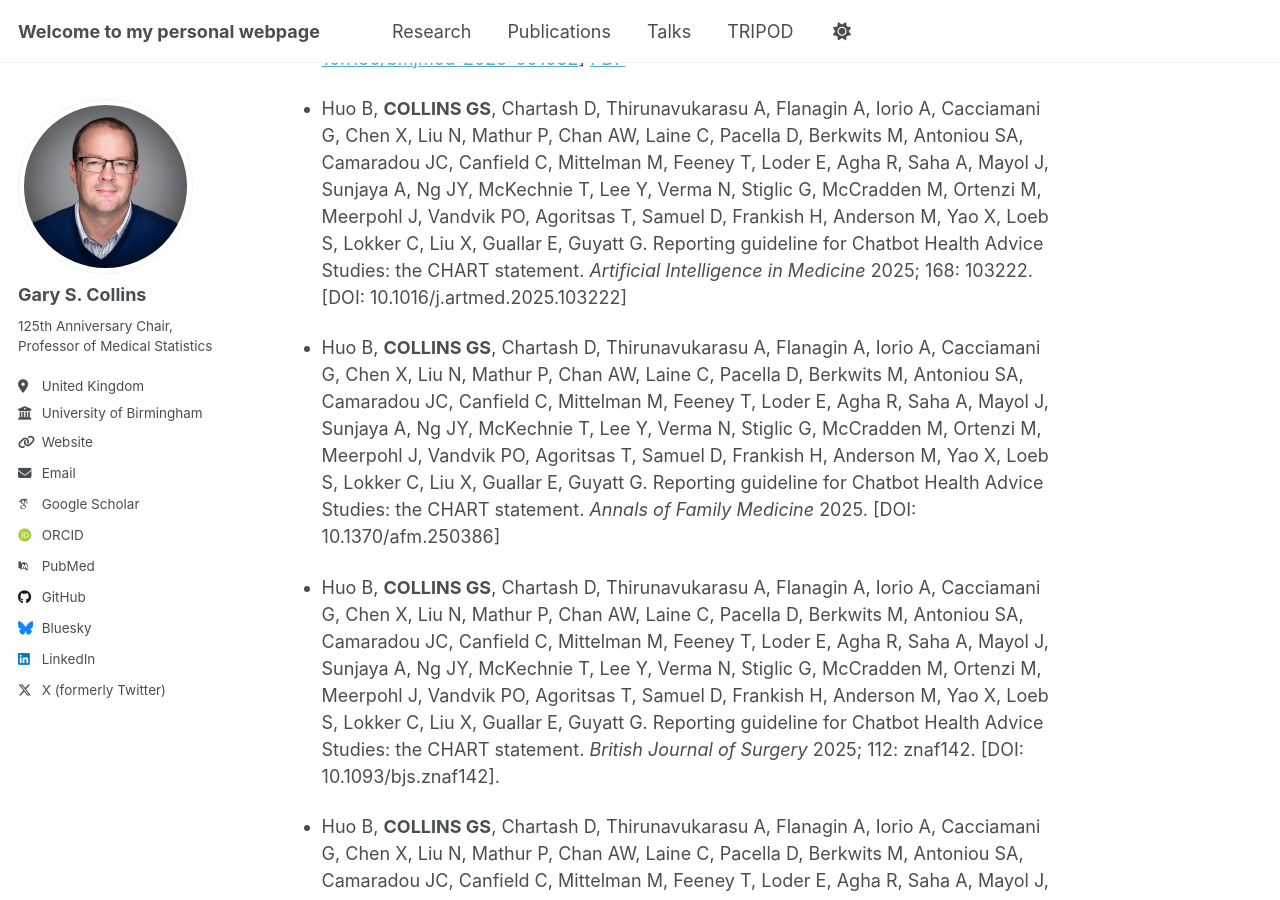
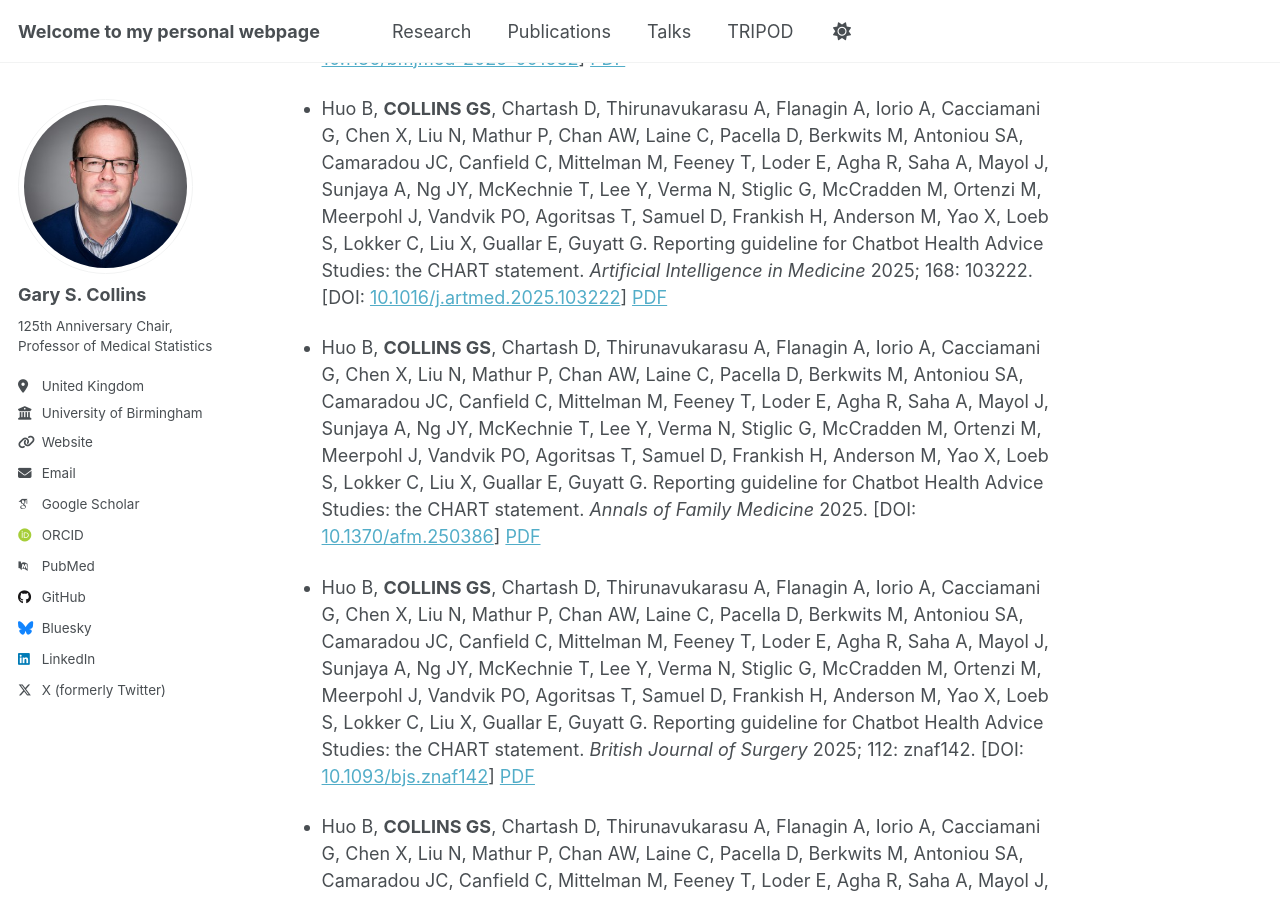
Before and after one commit to gscollins1973/gscollins1973.github.io, a Jekyll site: the page built from _pages/publications.html, in a window 1280 px wide and 900 px high, scrolled down 1601 px. Built offline with Jekyll 4.4.1, drawn with Linux system fonts in a browser that asks for light colours; some web fonts are replaced; a script that is not in the unit is left out.

Commit message:
Update publications.html

```diff
--- a/_pages/publications.html
+++ b/_pages/publications.html
@@ -17,9 +17,9 @@ See my <a href="https://scholar.google.co.uk/citations?hl=en&tzom=-60&user=cVKF8
 <li><p>Ma J, MacCarthy A, Kirtley S, Logullo P, Dhiman P, <strong>COLLINS GS</strong>. Peer review of prediction model studies in oncology needs improvement: A systematic review of open peer review reports from BMC journals. <i>Journal of Clinical Epidemiology</i> 2025; 188: 111967 [DOI: <a href="https://www.sciencedirect.com/science/article/pii/S0895435625003002">11016/j.jclinepi.2025.111967</a>] <a href="https://www.sciencedirect.com/science/article/pii/S0895435625003002/pdfft?md5=0ecde7f0ebb2bf9f147257a2bcf9a1bf&pid=1-s2.0-S0895435625003002-main.pdf">PDF</a> </p></li>
 <li><p>Sekula P, Steinbrenner I, Schultheiss UT, Valveny N, Rebora P, Halabi S, Cadarette SM, Riley RD, <strong>COLLINS GS</strong>, Sauerbrei WF, Gail MH. Design aspects for prognostic factor studies. <i>BMJ Open</i> 2025; 15: e095065. [DOI: <a href="https://bmjopen.bmj.com/content/15/8/e095065">10.1136/bmjopen-2024-095065</a>] <a href="https://bmjopen.bmj.com/content/bmjopen/15/8/e095065.full.pdf">PDF</a> </p></li>
 <li><p>Huo B, <strong>COLLINS GS</strong>, Chartash D, Thirunavukarasu A, Flanagin A, Iorio A, Cacciamani G, Chen X, Liu N, Mathur P, Chan AW, Laine C, Pacella D, Berkwits M, Antoniou SA, Camaradou JC, Canfield C, Mittelman M, Feeney T, Loder E, Agha R, Saha A, Mayol J, Sunjaya A, Ng JY, McKechnie T, Lee Y, Verma N, Stiglic G, McCradden M, Ortenzi M, Meerpohl J, Vandvik PO, Agoritsas T, Samuel D, Frankish H, Anderson M, Yao X, Loeb S, Lokker C, Liu X, Guallar E, Guyatt G. Reporting guideline for Chatbot Health Advice Studies: the CHART statement. <i>BMJ Medicine</i> 2025; 4: e001632. [DOI: <a href="https://bmjmedicine.bmj.com/content/4/1/e001632">10.1136/bmjmed-2025-001632</a>] <a href="https://bmjmedicine.bmj.com/content/bmjmed/4/1/e001632.full.pdf">PDF</a> </p></li>
-<li><p>Huo B, <strong>COLLINS GS</strong>, Chartash D, Thirunavukarasu A, Flanagin A, Iorio A, Cacciamani G, Chen X, Liu N, Mathur P, Chan AW, Laine C, Pacella D, Berkwits M, Antoniou SA, Camaradou JC, Canfield C, Mittelman M, Feeney T, Loder E, Agha R, Saha A, Mayol J, Sunjaya A, Ng JY, McKechnie T, Lee Y, Verma N, Stiglic G, McCradden M, Ortenzi M, Meerpohl J, Vandvik PO, Agoritsas T, Samuel D, Frankish H, Anderson M, Yao X, Loeb S, Lokker C, Liu X, Guallar E, Guyatt G. Reporting guideline for Chatbot Health Advice Studies: the CHART statement. <i>Artificial Intelligence in Medicine</i> 2025; 168: 103222. [DOI: 10.1016/j.artmed.2025.103222]</p></li>
-<li><p>Huo B, <strong>COLLINS GS</strong>, Chartash D, Thirunavukarasu A, Flanagin A, Iorio A, Cacciamani G, Chen X, Liu N, Mathur P, Chan AW, Laine C, Pacella D, Berkwits M, Antoniou SA, Camaradou JC, Canfield C, Mittelman M, Feeney T, Loder E, Agha R, Saha A, Mayol J, Sunjaya A, Ng JY, McKechnie T, Lee Y, Verma N, Stiglic G, McCradden M, Ortenzi M, Meerpohl J, Vandvik PO, Agoritsas T, Samuel D, Frankish H, Anderson M, Yao X, Loeb S, Lokker C, Liu X, Guallar E, Guyatt G. Reporting guideline for Chatbot Health Advice Studies: the CHART statement. <i>Annals of Family Medicine</i> 2025. [DOI: 10.1370/afm.250386]</p></li>
-<li><p>Huo B, <strong>COLLINS GS</strong>, Chartash D, Thirunavukarasu A, Flanagin A, Iorio A, Cacciamani G, Chen X, Liu N, Mathur P, Chan AW, Laine C, Pacella D, Berkwits M, Antoniou SA, Camaradou JC, Canfield C, Mittelman M, Feeney T, Loder E, Agha R, Saha A, Mayol J, Sunjaya A, Ng JY, McKechnie T, Lee Y, Verma N, Stiglic G, McCradden M, Ortenzi M, Meerpohl J, Vandvik PO, Agoritsas T, Samuel D, Frankish H, Anderson M, Yao X, Loeb S, Lokker C, Liu X, Guallar E, Guyatt G. Reporting guideline for Chatbot Health Advice Studies: the CHART statement. <i>British Journal of Surgery</i> 2025; 112: znaf142. [DOI: 10.1093/bjs.znaf142].</p></li>
+<li><p>Huo B, <strong>COLLINS GS</strong>, Chartash D, Thirunavukarasu A, Flanagin A, Iorio A, Cacciamani G, Chen X, Liu N, Mathur P, Chan AW, Laine C, Pacella D, Berkwits M, Antoniou SA, Camaradou JC, Canfield C, Mittelman M, Feeney T, Loder E, Agha R, Saha A, Mayol J, Sunjaya A, Ng JY, McKechnie T, Lee Y, Verma N, Stiglic G, McCradden M, Ortenzi M, Meerpohl J, Vandvik PO, Agoritsas T, Samuel D, Frankish H, Anderson M, Yao X, Loeb S, Lokker C, Liu X, Guallar E, Guyatt G. Reporting guideline for Chatbot Health Advice Studies: the CHART statement. <i>Artificial Intelligence in Medicine</i> 2025; 168: 103222. [DOI: <a href="https://www.sciencedirect.com/science/article/pii/S0933365725001575">10.1016/j.artmed.2025.103222</a>] <a href="https://www.sciencedirect.com/science/article/pii/S0933365725001575/pdfft?md5=973ff5aea790288b224ff686366ddc40&pid=1-s2.0-S0933365725001575-main.pdf">PDF</a> </p></li>
+<li><p>Huo B, <strong>COLLINS GS</strong>, Chartash D, Thirunavukarasu A, Flanagin A, Iorio A, Cacciamani G, Chen X, Liu N, Mathur P, Chan AW, Laine C, Pacella D, Berkwits M, Antoniou SA, Camaradou JC, Canfield C, Mittelman M, Feeney T, Loder E, Agha R, Saha A, Mayol J, Sunjaya A, Ng JY, McKechnie T, Lee Y, Verma N, Stiglic G, McCradden M, Ortenzi M, Meerpohl J, Vandvik PO, Agoritsas T, Samuel D, Frankish H, Anderson M, Yao X, Loeb S, Lokker C, Liu X, Guallar E, Guyatt G. Reporting guideline for Chatbot Health Advice Studies: the CHART statement. <i>Annals of Family Medicine</i> 2025. [DOI: <a href="https://www.annfammed.org/content/early/2025/07/29/afm.250386">10.1370/afm.250386</a>] <a href="https://www.annfammed.org/content/annalsfm/early/2025/07/29/afm.250386.full.pdf">PDF</a> </p></li>
+<li><p>Huo B, <strong>COLLINS GS</strong>, Chartash D, Thirunavukarasu A, Flanagin A, Iorio A, Cacciamani G, Chen X, Liu N, Mathur P, Chan AW, Laine C, Pacella D, Berkwits M, Antoniou SA, Camaradou JC, Canfield C, Mittelman M, Feeney T, Loder E, Agha R, Saha A, Mayol J, Sunjaya A, Ng JY, McKechnie T, Lee Y, Verma N, Stiglic G, McCradden M, Ortenzi M, Meerpohl J, Vandvik PO, Agoritsas T, Samuel D, Frankish H, Anderson M, Yao X, Loeb S, Lokker C, Liu X, Guallar E, Guyatt G. Reporting guideline for Chatbot Health Advice Studies: the CHART statement. <i>British Journal of Surgery</i> 2025; 112: znaf142. [DOI: <a href="https://academic.oup.com/bjs/article/112/8/znaf142/8220472">10.1093/bjs.znaf142</a>] <a href="https://academic.oup.com/bjs/article-pdf/112/8/znaf142/63903789/znaf142.pdf">PDF</a> </p></li>
 <li><p>Huo B, <strong>COLLINS GS</strong>, Chartash D, Thirunavukarasu A, Flanagin A, Iorio A, Cacciamani G, Chen X, Liu N, Mathur P, Chan AW, Laine C, Pacella D, Berkwits M, Antoniou SA, Camaradou JC, Canfield C, Mittelman M, Feeney T, Loder E, Agha R, Saha A, Mayol J, Sunjaya A, Ng JY, McKechnie T, Lee Y, Verma N, Stiglic G, McCradden M, Ortenzi M, Meerpohl J, Vandvik PO, Agoritsas T, Samuel D, Frankish H, Anderson M, Yao X, Loeb S, Lokker C, Liu X, Guallar E, Guyatt G. Reporting guideline for Chatbot Health Advice Studies: the CHART statement. <i>JAMA Network Open</i> 2025; 8: e2530220. [DOI: 10.1001/jamanetworkopen.2025.30220]</p></li>
 <li><p>Huo B, <strong>COLLINS GS</strong>, Chartash D, Thirunavukarasu A, Flanagin A, Iorio A, Cacciamani G, Chen X, Liu N, Mathur P, Chan AW, Laine C, Pacella D, Berkwits M, Antoniou SA, Camaradou JC, Canfield C, Mittelman M, Feeney T, Loder E, Agha R, Saha A, Mayol J, Sunjaya A, Ng JY, McKechnie T, Lee Y, Verma N, Stiglic G, McCradden M, Ortenzi M, Meerpohl J, Vandvik PO, Agoritsas T, Samuel D, Frankish H, Anderson M, Yao X, Loeb S, Lokker C, Liu X, Guallar E, Guyatt G. Reporting guideline for Chatbot Health Advice Studies: the CHART statement. <i>BMC Medicine</i> 2025; 23: 447. [DOI: 10.1186/s12916-025-04274-w]</p></li>
 <li><p>Huo B, Thirunavukarasu A, <strong>COLLINS GS</strong>, Chartash D, Flanagin A, Iorio A, Cacciamani G, Chen X, Liu N, Mathur P, Chan AW, Laine C, Pacella D, Berkwits M, Antoniou SA, Camaradou JC, Canfield C, Mittelman M, Feeney T, Loder E, Agha R, Saha A, Mayol J, Sunjaya A, Ng JY, McKechnie T, Lee Y, Verma N, Stiglic G, McCradden M, Ortenzi M, Meerpohl J, Vandvik PO, Agoritsas T, Samuel D, Frankish H, Anderson M, Yao X, Loeb S, Lokker C, Liu X, Guallar E, Guyatt G. The Chatbot Assessment Reporting Tool (CHART): explanation and elaboration. <i>BMJ</i> 2025; 390: e083305. [DOI: 10.1136/bmj-2024-083305]</p></li>
```
